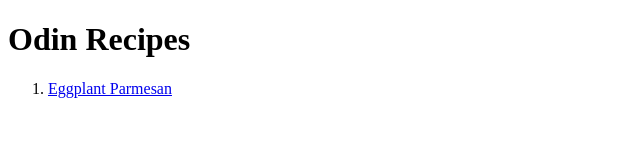
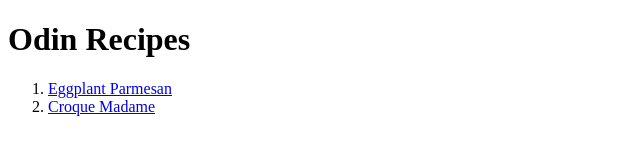
Before and after one commit to KNPXX/odin-recipes, a plain HTML site: page index.html in a window 1280 px wide. Shown: the whole page, without its empty margins (0-640 px from the left). Drawn offline with Linux system fonts and the light colour scheme.

Commit message:
added the second recipe

```diff
--- a/index.html
+++ b/index.html
@@ -11,7 +11,7 @@
 
     <ol>
         <li><a href="recipes/egglant-parmesan.html">Eggplant Parmesan</a></li>
-
+        <li><a href="recipes/croque-madame.html">Croque Madame</a></li>
     </ol>
 
 </body>
```
